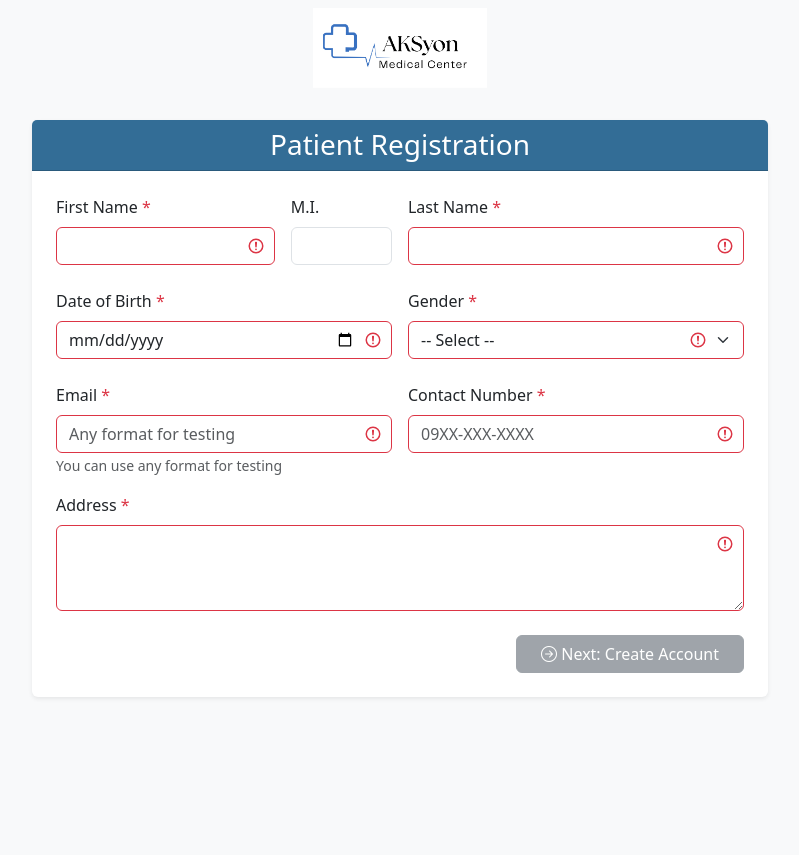
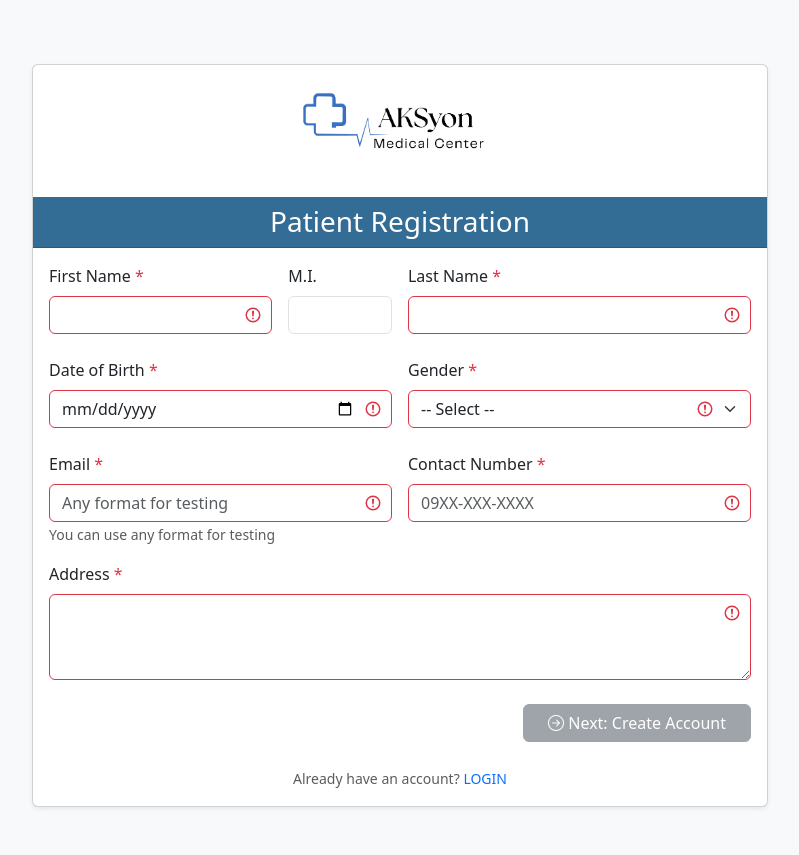
Before and after one commit to simacasanagel04/AP3_Project, a PHP site: page /public/patient_create.php in a window 1280 px wide. Shown: the whole page, without its empty margins (240-1039 px from the left). Before the commit the page ends 698 px from the top, so only its background shows below. Run offline with PHP 8.4, Linux system fonts and the light colour scheme.

Commit message:
Sanchez - patient reg

```diff
--- a/public/patient_create.php
+++ b/public/patient_create.php
@@ -28,6 +28,7 @@ $formData = [
 ];
 
 if ($_SERVER['REQUEST_METHOD'] === 'POST') {
+    // validation
     $formData = [
         'pat_first_name'  => trim($_POST['pat_first_name']),
         'pat_middle_init' => trim($_POST['pat_middle_init']),
@@ -113,23 +114,24 @@ if ($_SERVER['REQUEST_METHOD'] === 'POST') {
 </head>
 <body class="bg-light">
 
-<!-- HEADER WITH LOGO -->
-<div class="container">
-    <div class="text-center my-2">
-        <a href="../index.php"><img src="../assets/logo/logo_white_bg.png" alt="AKSyon Medical Center" height="80" class="mb-3"></a>
-    </div>
-</div>
 
 <!-- MAIN CONTENT -->
 <div class="container mt-3">
     <div class="row justify-content-center">
         <div class="col-12 col-md-10 col-lg-8">
-            <div class="card shadow-sm border-0 rounded-2">
+
+            <div class="card shadow-sm rounded-2 my-5">
+
+            <!-- HEADER WITH LOGO -->
+                <div class="text-center my-2">
+                    <a href="../index.php"><img src="../assets/logo/logo_white_bg.png" alt="AKSyon Medical Center" height="100" class="mb-3"></a>
+                </div>
+
                 <div class="card-header text-white text-center" style="background-color: #336d96;">
                     <h3 class="mb-0">Patient Registration</h3>
                 </div>
-                <div class="card-body p-4">
 
+                <div class="card-body p-3">
                     <!-- ALERT -->
                     <?php if ($message): ?>
                         <div class="alert alert-<?= $status === 'success' ? 'success' : 'danger' ?> alert-dismissible fade show" role="alert">
@@ -198,6 +200,12 @@ if ($_SERVER['REQUEST_METHOD'] === 'POST') {
                                 <i class="bi bi-arrow-right-circle"></i> Next: Create Account
                             </button>
                         </div>
+
+                         <div class="mt-4 text-center">
+                            <small class="text-muted">
+                                Already have an account? <a href="login.php" class="text-primary text-decoration-none">LOGIN</a>
+                            </small>
+                         </div>
                     </form>
                 </div>
             </div>
```
